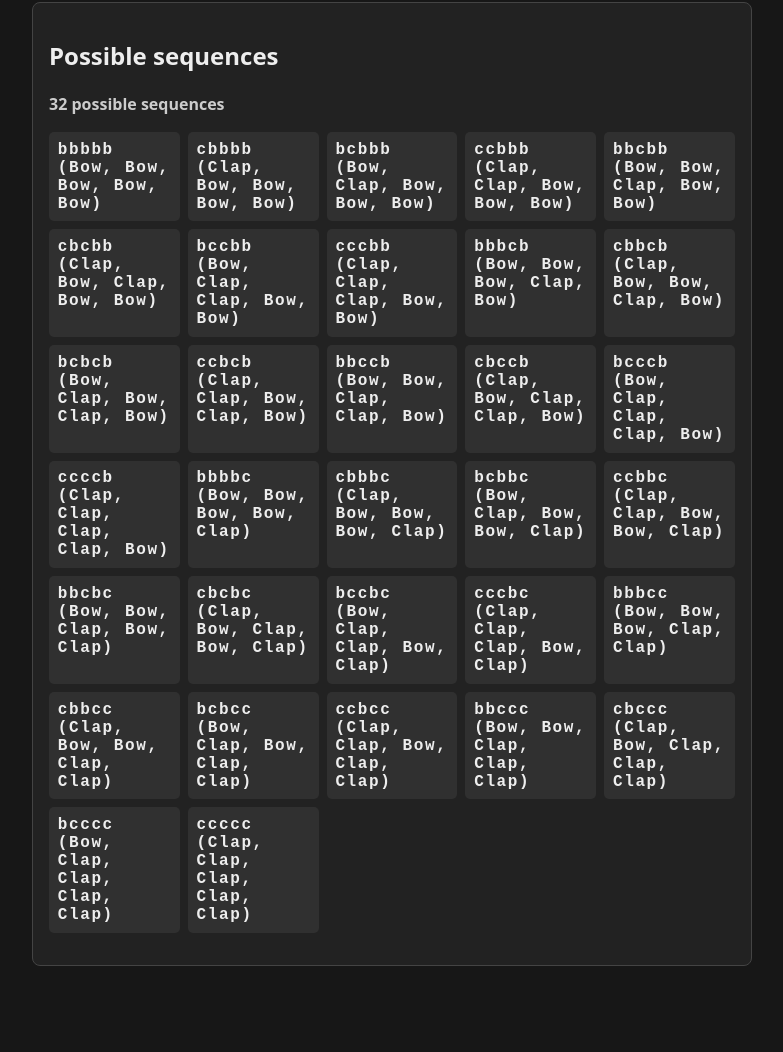
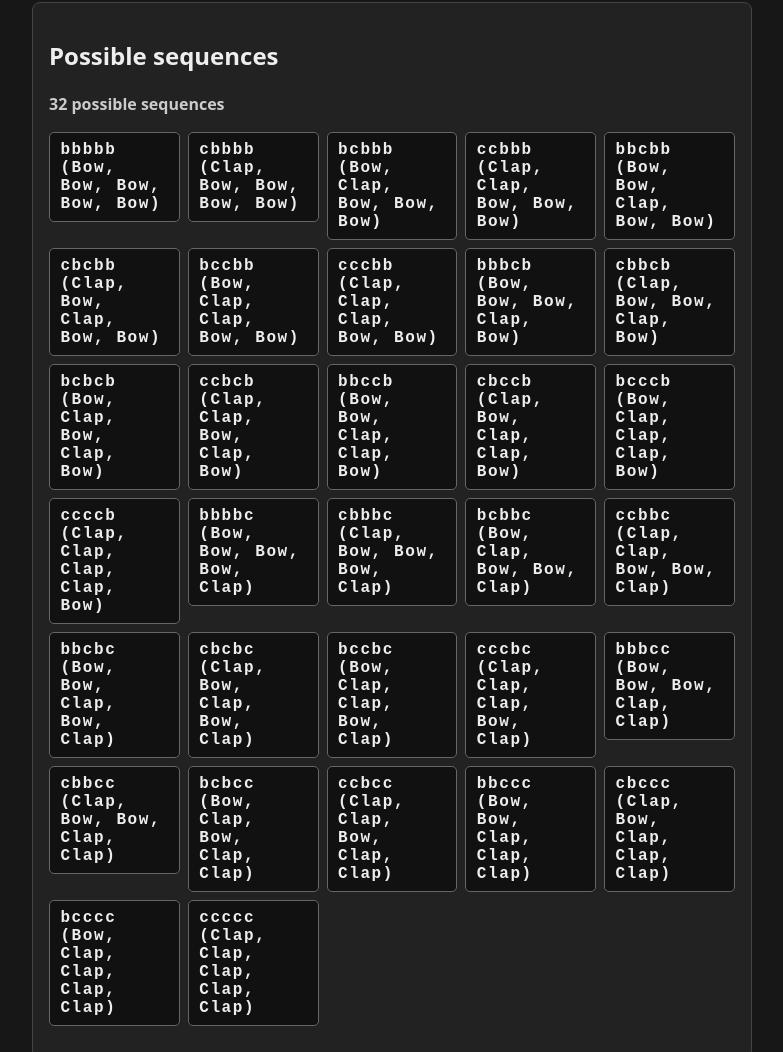
Before and after one commit to CrushaKRool/world-of-horror-exorcism-solver, a plain HTML site: page index.html in a window 1280 px wide. Shown: the part 848-1900 px from the top of the page, without its empty margins (248-1031 px from the left). Before the commit the page ends 1866 px from the top, so only its background shows below. Drawn offline with Linux system fonts and the light colour scheme.

Commit message:
Make possible sequences selectable as guesses

```diff
--- a/index.html
+++ b/index.html
@@ -62,7 +62,12 @@
       list-style: none;
     }
 
-    #candidates li, .guess-row {
+    #candidates button {
+      width: 100%;
+      text-align: left;
+    }
+
+    .guess-row {
       padding: 0.55rem;
       border-radius: 5px;
       background: #303030;
@@ -199,10 +204,19 @@
       candidatesElement.replaceChildren();
       for (const sequence of candidates) {
         const item = document.createElement("li");
-        item.className = "sequence";
-        item.textContent = `${sequence}  (${[...sequence].map(
+        const button = document.createElement("button");
+        button.type = "button";
+        button.className = "sequence";
+        button.textContent = `${sequence}  (${[...sequence].map(
           action => action === "b" ? "Bow" : "Clap"
         ).join(", ")})`;
+        button.setAttribute("aria-label", `Use sequence ${sequence} as the next guess`);
+        button.addEventListener("click", () => {
+          guessInput.value = sequence;
+          error.textContent = "";
+          guessInput.focus();
+        });
+        item.append(button);
         candidatesElement.append(item);
       }
 
```
